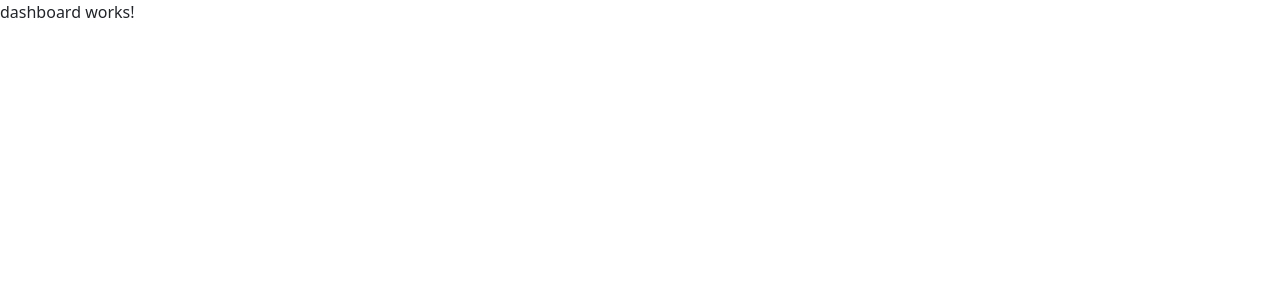
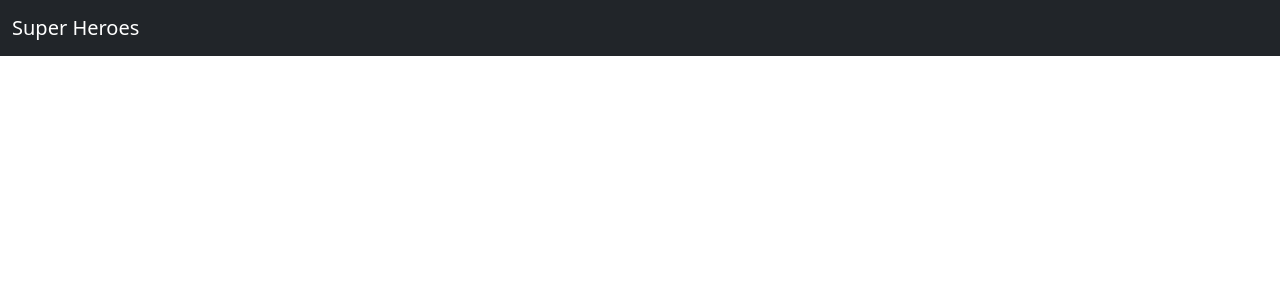
Before and after one commit to pauljor1499/angular-todo, an Angular app: page / in a window 1280 px wide. Shown: the top 300 px of the page. Built offline with nearby package versions, Linux system fonts and the light colour scheme.

Commit message:
uninstall json server

```diff
--- a/package.json
+++ b/package.json
@@ -19,7 +19,6 @@
     "@angular/platform-browser-dynamic": "^15.2.0",
     "@angular/router": "^15.2.0",
     "bootstrap": "^5.3.3",
-    "json-server": "^1.0.0-alpha.23",
     "rxjs": "~7.8.0",
     "tslib": "^2.3.0",
     "zone.js": "~0.12.0"
--- a/src/app/app.component.html
+++ b/src/app/app.component.html
@@ -1,2 +1,6 @@
-<app-dashboard></app-dashboard>
-<!-- <router-outlet></router-outlet> -->
+<nav class="navbar navbar-expand-lg navbar-dark bg-dark">
+  <div class="container-fluid">
+    <a class="navbar-brand" href="#">Super Heroes</a>
+  </div>
+</nav>
+<router-outlet></router-outlet>
```
Also changed, not shown: 1 other file (tests, documents, lock files or other folders).
